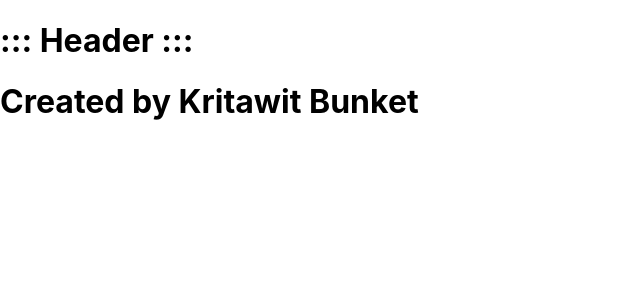
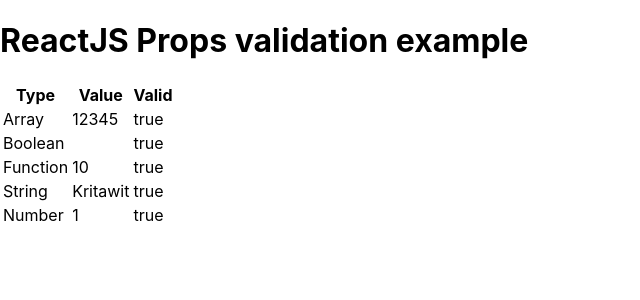
Before and after one commit to header-dev/reactjs-training, a React (Create React App) app: page / in a window 1280 px wide. Shown: the top 300 px of the page, without its empty margins (0-640 px from the left). Built offline with nearby package versions, Linux system fonts and the light colour scheme.

Commit message:
Completed Props Validation

```diff
--- /dev/null
+++ b/src/PropsValidationApp.js
@@ -0,0 +1,64 @@
+import React, { Component } from 'react'
+import PropTypes from 'prop-types';
+
+
+
+class PropsValidationApp extends Component {
+    render() {
+        return (
+            <div>
+                <h1>ReactJS Props validation example</h1>
+                <table>
+                    <tr>
+                        <th>Type</th>
+                        <th>Value</th>
+                        <th>Valid</th>
+                    </tr>
+                    <tr>
+                        <td>Array</td>
+                        <td>{  this.props.propsArray }</td>
+                        <td>{ this.props.propsArray ? "true" : "false" }</td>
+                    </tr>
+                    <tr>
+                        <td>Boolean</td>
+                        <td>{ this.props.propsBool }</td>
+                        <td>{ this.props.propsBool ? "true" : "false" }</td>
+                    </tr>
+                    <tr>
+                        <td>Function</td>
+                        <td>{ this.props.propsFunc(5) }</td>
+                        <td>{ this.props.propsFunc(5) ? "true" : "false" }</td>
+                    </tr>
+                    <tr>
+                        <td>String</td>
+                        <td>{ this.props.propsString }</td>
+                        <td>{ this.props.propsString ? "true" : "false" }</td>
+                    </tr>
+                    <tr>
+                        <td>Number</td>
+                        <td>{ this.props.propsNumber }</td>
+                        <td>{ this.props.propsNumber ? "true" : "false" }</td>
+                    </tr>
+                </table>
+            </div>
+        )
+    }
+}
+
+PropsValidationApp.propTypes = {
+    propsArray: PropTypes.array.isRequired,
+    propsBool: PropTypes.bool.isRequired,
+    propsFunc: PropTypes.func,
+    propsNumber: PropTypes.number,
+    propsString: PropTypes.string
+}
+
+PropsValidationApp.defaultProps = {
+    propsArray: [1,2,3,4,5],
+    propsBool: true,
+    propsFunc: function(x){return x+5},
+    propsNumber: 1,
+    propsString: 'Kritawit'
+}
+
+export default PropsValidationApp;
--- a/src/index.js
+++ b/src/index.js
@@ -10,10 +10,11 @@
 import PropsApp from './PropsApp';
 import DefaultProps from './DefaultProps';
 import StateAndPropsApp from './StateAndPropsApp';
+import PropsValidationApp from './PropsValidationApp';
 
 import * as serviceWorker from './serviceWorker';
 
-ReactDOM.render(<StateAndPropsApp />, document.getElementById('root'));
+ReactDOM.render(<PropsValidationApp />, document.getElementById('root'));
 
 // If you want your app to work offline and load faster, you can change
 // unregister() to register() below. Note this comes with some pitfalls.
```
